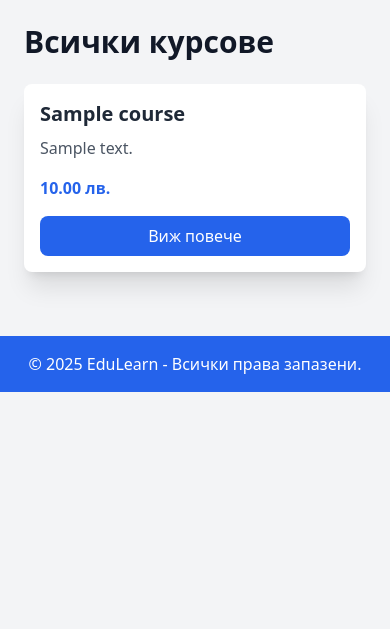
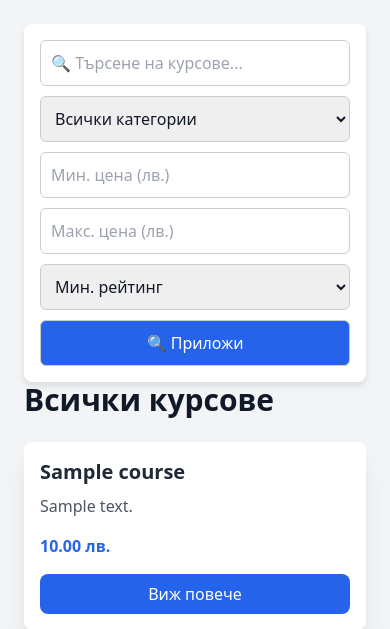
Before and after one commit to vegaFlex/EduLearn, a Django app: page /courses/ in a window 390 px wide; the page is wider, and only the part inside the window is pictured. Shown: the part 60-689 px from the top of that part. Run offline with Django 5.2, Linux system fonts and the light colour scheme; tables that the repository leaves empty hold one stand-in row (values such as "Sample post"); style sheets or scripts are compiled from the project's sources.

Commit message:
Added search engine and filters for courses (category, price, rating)

```diff
--- a/EduLearn/settings.py
+++ b/EduLearn/settings.py
@@ -34,7 +34,7 @@ INSTALLED_APPS = [
 
     'courses',
 
-    # Добавяме Tailwind
+    # Добавям Tailwind
     'tailwind',
     'theme',  # Това e  Tailwind тема
 ]
--- a/courses/models.py
+++ b/courses/models.py
@@ -1,6 +1,27 @@
-from django.contrib.auth.models import AbstractUser, Group, Permission
+from django.contrib.auth.models import AbstractUser, Group, Permission, BaseUserManager
 from django.db import models
+from django.core.validators import MinValueValidator, MaxValueValidator
 from django.conf import settings
+from django.contrib.auth import get_user_model
+
+# User = get_user_model()
+
+
+class UserProfileManager(BaseUserManager):
+    def create_user(self, email, password=None, **extra_fields):
+        if not email:
+            raise ValueError("Имейлът е задължителен!")
+        email = self.normalize_email(email)
+        user = self.model(email=email, **extra_fields)
+        user.set_password(password)
+        user.save(using=self._db)
+        return user
+
+    def create_superuser(self, email, password=None, **extra_fields):
+        extra_fields.setdefault("is_staff", True)
+        extra_fields.setdefault("is_superuser", True)
+        return self.create_user(email, password, **extra_fields)
+
 
 class UserProfile(AbstractUser):
     ROLE_CHOICES = (
@@ -8,9 +29,11 @@ class UserProfile(AbstractUser):
         ('student', 'Ученик'),
     )
 
-    email = models.EmailField(unique=True)  # 🔹 Email ще бъде уникален и ще служи за вход
+    email = models.EmailField(unique=True)  # Email ще бъде уникален и ще служи за вход
     username = models.CharField(max_length=150, blank=True, null=True,
-                                unique=True)  # 🔹 username няма да се ползва активно
+                                unique=True)  # username няма да се ползва активно
+
+
     role = models.CharField(max_length=10, choices=ROLE_CHOICES, default='student')
     bio = models.TextField(blank=True, null=True)
     profile_picture = models.ImageField(upload_to='profile_pictures/', blank=True, null=True)
@@ -21,10 +44,12 @@ class UserProfile(AbstractUser):
     USERNAME_FIELD = "email"  # Влизам с email вместо username
     REQUIRED_FIELDS = []  # Django очаква допълнителни задължителни полета, но ги премахвам
 
-    def save(self, *args, **kwargs):
-        if not self.username:
-            self.username = self.email  # Ако username е празно, попълвам го с email
-        super().save(*args, **kwargs)
+    objects = UserProfileManager()  # Добавям новия мениджър
+
+    # def save(self, *args, **kwargs):
+    #     if not self.username:
+    #         self.username = self.email  # Ако username е празно, попълвам го с email
+    #     super().save(*args, **kwargs)
 
     def __str__(self):
         return self.email
@@ -42,12 +67,17 @@ class Course(models.Model):
     description = models.TextField()
     category = models.CharField(max_length=20, choices=CATEGORY_CHOICES)
     price = models.DecimalField(max_digits=6, decimal_places=2, default=0.00)
-    creator = models.ForeignKey(UserProfile, on_delete=models.CASCADE)
+    # creator = models.ForeignKey(UserProfile, on_delete=models.CASCADE)
+    creator = models.ForeignKey(settings.AUTH_USER_MODEL, on_delete=models.CASCADE)
 
     video_url = models.URLField(blank=True, null=True)  # Позволява линкове към YouTube/Vimeo
     document = models.FileField(upload_to="course_documents/", blank=True, null=True)  # Качване на PDF файлове
 
     created_at = models.DateTimeField(auto_now_add=True)
+
+    # rating = models.FloatField(default=0, validators=[MinValueValidator(0), MaxValueValidator(5)])
+    rating = models.FloatField(default=0, validators=[MinValueValidator(0), MaxValueValidator(5)], blank=True,
+                               null=True)
 
     def __str__(self):
         return self.title
--- a/courses/views.py
+++ b/courses/views.py
@@ -6,14 +6,48 @@ from django.contrib import messages
 from django.contrib.auth import get_user_model
 from .models import Course
 from .forms import CourseForm
-
+from django.db.models import Q  # Импортирам за търсене с OR
 
 def index(request):
     return render(request, "index.html")  # ще използва index.html за начална страница
 
+# def courses_list(request):
+#     courses = Course.objects.all()
+#     return render(request, "courses.html", {"courses": courses})
+
 def courses_list(request):
+    query = request.GET.get('q')
+    category = request.GET.get('category')
+    min_price = request.GET.get('min_price')
+    max_price = request.GET.get('max_price')
+
+    min_rating = request.GET.get('rating')  # Взимам стойността на рейтинга от заявката
+
     courses = Course.objects.all()
-    return render(request, "courses.html", {"courses": courses})
+
+    if query:
+        courses = courses.filter(Q(title__icontains=query) | Q(description__icontains=query))
+
+    if category:
+        courses = courses.filter(category=category)
+
+    if min_price:
+        courses = courses.filter(price__gte=min_price)
+
+    if max_price:
+        courses = courses.filter(price__lte=max_price)
+
+    if min_rating:  #Филтър по рейтинг
+        courses = courses.filter(rating__gte=min_rating)
+
+    return render(request, "courses.html", {
+        "courses": courses,
+        "query": query,
+        "category": category,
+        "min_price": min_price,
+        "max_price": max_price,
+        "min_rating": min_rating,
+    })
 
 
 def register(request):
--- a/static/css/styles.css
+++ b/static/css/styles.css
@@ -1,3 +1,55 @@
 @tailwind base;
 @tailwind components;
 @tailwind utilities;
+
+/*============================*/
+
+.search-form {
+    max-width: 1200px; /* Ограничаваме ширината на формата */
+    margin: 0 auto; /* Центрираме формата */
+    display: flex;
+    flex-wrap: wrap;
+    gap: 10px; /* Разстояние между елементите */
+    background: white;
+    padding: 16px;
+    border-radius: 8px;
+    box-shadow: 0px 4px 6px rgba(0, 0, 0, 0.1);
+}
+
+.search-form input,
+.search-form select,
+.search-form button {
+    flex: 1; /* Разтяга се според размера */
+    min-width: 150px; /* Минимална ширина на елементите */
+    padding: 10px;
+    border: 1px solid #ccc;
+    border-radius: 6px;
+    font-size: 16px;
+}
+
+.search-form button {
+    background: #2563eb;
+    color: white;
+    cursor: pointer;
+    flex-grow: 0; /* Не се разтяга допълнително */
+    transition: background 0.3s ease;
+}
+
+.search-form button:hover {
+    background: #1e40af;
+}
+
+/* Респонсив дизайн за мобилни устройства */
+@media (max-width: 768px) {
+    .search-form {
+        flex-direction: column;
+        align-items: stretch;
+    }
+
+    .search-form input,
+    .search-form select,
+    .search-form button {
+        width: 100%; /* Всички елементи заемат 100% ширина на мобилни */
+    }
+}
+/*===========================*/
--- a/templates/base.html
+++ b/templates/base.html
@@ -7,6 +7,7 @@
     <meta name="viewport" content="width=device-width, initial-scale=1.0">
     <title>{% block title %}EduLearn{% endblock %}</title>
     <link href="{% static 'css/output.css' %}" rel="stylesheet">
+    <link href="{% static 'css/styles.css' %}" rel="stylesheet">
 </head>
 <body class="bg-gray-100 text-gray-900">
 
--- a/templates/courses.html
+++ b/templates/courses.html
@@ -3,6 +3,68 @@
 {% block title %}Курсове - EduLearn{% endblock %}
 
 {% block content %}
+
+    {#    <!-- форма за търсене и филтриране -->#}
+    {#    <form method="GET" action="{% url 'courses' %}" class="mb-6 flex gap-2 flex-wrap bg-white p-4 rounded-lg shadow">#}
+    {#        <!-- Търсачка -->#}
+    {#        <input type="text" name="q" placeholder="🔍 Търсене на курсове..."#}
+    {#               value="{{ query|default_if_none:'' }}"#}
+    {#               class="w-full px-4 py-2 border border-gray-400 rounded-lg focus:outline-none focus:ring-2 focus:ring-blue-500">#}
+    {##}
+    {#        <!-- Филтър по категория -->#}
+    {#        <select name="category" class="px-4 py-2 border border-gray-400 rounded-lg">#}
+    {#            <option value="">Всички категории</option>#}
+    {#            <option value="programming" {% if category == "programming" %}selected{% endif %}>Програмиране</option>#}
+    {#            <option value="design" {% if category == "design" %}selected{% endif %}>Дизайн</option>#}
+    {#            <option value="marketing" {% if category == "marketing" %}selected{% endif %}>Маркетинг</option>#}
+    {#            <option value="business" {% if category == "business" %}selected{% endif %}>Бизнес</option>#}
+    {#        </select>#}
+    {##}
+    {#        <!-- Филтър по цена -->#}
+    {#        <input type="number" name="min_price" placeholder="Мин. цена (лв.)" value="{{ min_price|default_if_none:'' }}"#}
+    {#               class="px-4 py-2 border border-gray-400 rounded-lg">#}
+    {#        <input type="number" name="max_price" placeholder="Макс. цена (лв.)" value="{{ max_price|default_if_none:'' }}"#}
+    {#               class="px-4 py-2 border border-gray-400 rounded-lg">#}
+    {##}
+    {#        <!-- Бутон за търсене и филтриране -->#}
+    {#        <button type="submit" class="bg-blue-600 text-white px-4 py-2 rounded-lg hover:bg-blue-700">🔍 Приложи</button>#}
+    {#    </form>#}
+
+    <!-- Форма за търсене и филтриране -->
+    <form method="GET" action="{% url 'courses' %}" class="search-form">
+        <!-- Търсачка -->
+        <input type="text" name="q" placeholder="🔍 Търсене на курсове..."
+               value="{{ query|default_if_none:'' }}">
+
+        <!-- Филтър по категория -->
+        <select name="category">
+            <option value="">Всички категории</option>
+            <option value="programming" {% if category == "programming" %}selected{% endif %}>Програмиране</option>
+            <option value="design" {% if category == "design" %}selected{% endif %}>Дизайн</option>
+            <option value="marketing" {% if category == "marketing" %}selected{% endif %}>Маркетинг</option>
+            <option value="business" {% if category == "business" %}selected{% endif %}>Бизнес</option>
+        </select>
+
+        <!-- Филтър по цена -->
+        <input type="number" name="min_price" placeholder="Мин. цена (лв.)"
+               value="{{ min_price|default_if_none:'' }}">
+        <input type="number" name="max_price" placeholder="Макс. цена (лв.)"
+               value="{{ max_price|default_if_none:'' }}">
+
+        <!-- Филтър по рейтинг -->
+        <select name="rating" class="px-4 py-2 border border-gray-400 rounded-lg">
+            <option value="">Мин. рейтинг</option>
+            <option value="1" {% if min_rating == "1" %}selected{% endif %}>1 ⭐</option>
+            <option value="2" {% if min_rating == "2" %}selected{% endif %}>2 ⭐</option>
+            <option value="3" {% if min_rating == "3" %}selected{% endif %}>3 ⭐</option>
+            <option value="4" {% if min_rating == "4" %}selected{% endif %}>4 ⭐</option>
+            <option value="5" {% if min_rating == "5" %}selected{% endif %}>5 ⭐</option>
+        </select>
+
+        <!-- Бутон за търсене и филтриране -->
+        <button type="submit">🔍 Приложи</button>
+    </form>
+
     <h1 class="text-3xl font-bold mb-6">Всички курсове</h1>
 
     <div class="grid grid-cols-1 sm:grid-cols-2 md:grid-cols-3 gap-6">
@@ -12,7 +74,8 @@
                     <h2 class="text-xl font-semibold text-gray-800">{{ course.title }}</h2>
                     <p class="text-gray-600 mt-2">{{ course.description|truncatechars:100 }}</p>
                     <p class="mt-4 text-blue-600 font-bold">{{ course.price }} лв.</p>
-            <a href="{% url 'course_detail' course.id %}" class="block mt-4 bg-blue-600 text-white py-2 px-4 text-center rounded-lg hover:bg-blue-700">
+                    <a href="{% url 'course_detail' course.id %}"
+                       class="block mt-4 bg-blue-600 text-white py-2 px-4 text-center rounded-lg hover:bg-blue-700">
                         Виж повече
                     </a>
 
```
Also changed, not shown: courses/migrations/0001_initial.py, courses/migrations/0002_alter_userprofile_email.py (deleted), courses/migrations/0003_alter_userprofile_username.py (deleted), courses/migrations/0004_course_document_course_video_url.py (deleted). Lines whose indentation alone changed are shown as unchanged.
